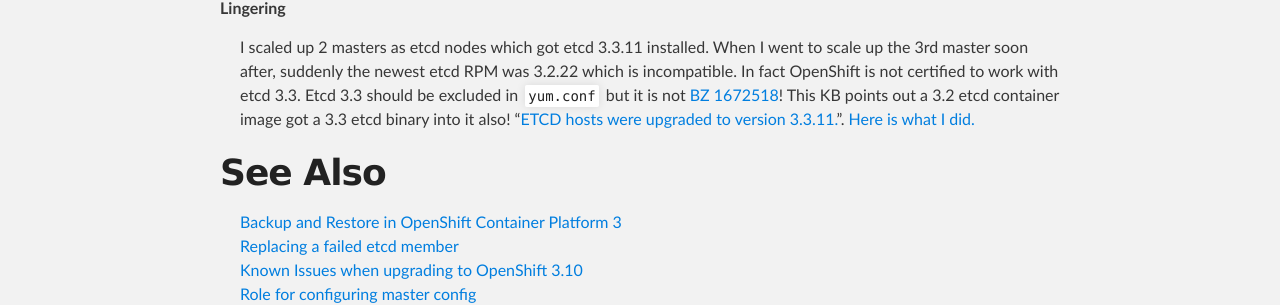
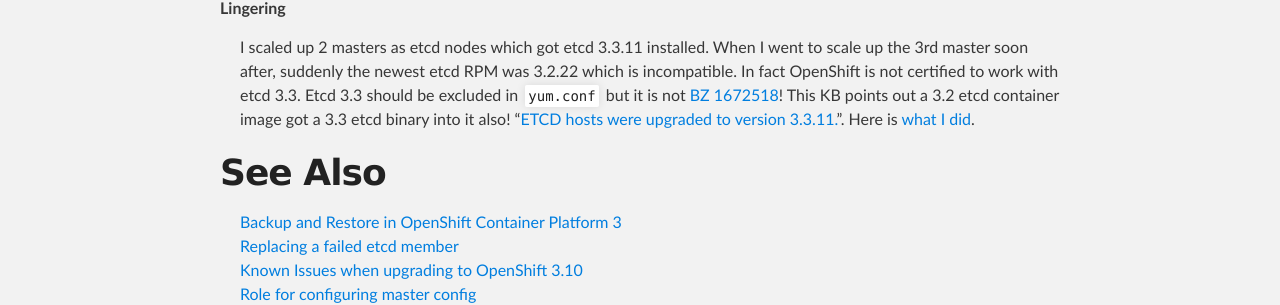
Before and after one commit to dlbewley/dlbewley.github.io, a Jekyll site: the page built from _posts/2019-02-08-Migration-of-Etcd-to-Masters-for-OpenShift-3.9-Upgrade-to-3.10.md, in a window 1280 px wide and 900 px high, scrolled down 4315 px. Shown: the part 151-456 px from the top of the window. Built offline with Jekyll 4.4.1, drawn with Linux system fonts in a browser that asks for light colours; comment, search, counter and statistics services are not loaded; the repository's description, which GitHub fills in, is left out; some of the changed lines change nothing that is shown.

Commit message:
fix link

```diff
--- a/_posts/2019-02-08-Migration-of-Etcd-to-Masters-for-OpenShift-3.9-Upgrade-to-3.10.md
+++ b/_posts/2019-02-08-Migration-of-Etcd-to-Masters-for-OpenShift-3.9-Upgrade-to-3.10.md
@@ -214,7 +214,7 @@
 
 **Lingering**
 
-- I scaled up 2 masters as etcd nodes which got etcd 3.3.11 installed. When I went to scale up the 3rd master soon after, suddenly the newest etcd RPM was 3.2.22 which is incompatible. In fact OpenShift is not certified to work with etcd 3.3. Etcd 3.3 should be excluded in `yum.conf` but it is not [BZ 1672518](https://bugzilla.redhat.com/show_bug.cgi?id=1672518)! This KB points out a 3.2 etcd container image got a 3.3 etcd binary into it also! "[ETCD hosts were upgraded to version 3.3.11.]( https://access.redhat.com/solutions/3885101)". [Here is what I did.](2019-02-19-Downgrade-Etcd-for-OpenShift-Compatibility.md)
+- I scaled up 2 masters as etcd nodes which got etcd 3.3.11 installed. When I went to scale up the 3rd master soon after, suddenly the newest etcd RPM was 3.2.22 which is incompatible. In fact OpenShift is not certified to work with etcd 3.3. Etcd 3.3 should be excluded in `yum.conf` but it is not [BZ 1672518](https://bugzilla.redhat.com/show_bug.cgi?id=1672518)! This KB points out a 3.2 etcd container image got a 3.3 etcd binary into it also! "[ETCD hosts were upgraded to version 3.3.11.]( https://access.redhat.com/solutions/3885101)". Here is [what I did](http://guifreelife.com/blog/2019/02/19/Downgrade-Etcd-for-OpenShift-Compatibility).
 
 # See Also
 
```
